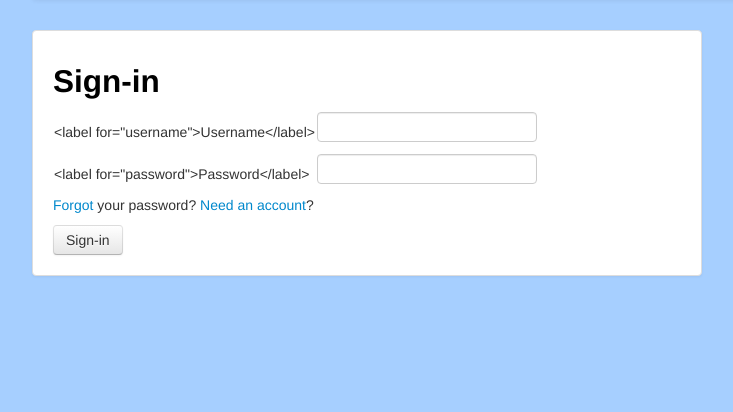
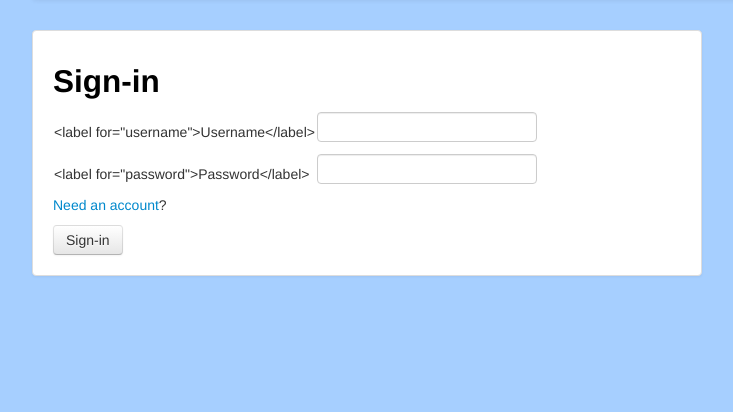
Before and after one commit to Fireworks/sGator, a Django app: template templates/registration/login.html in a window 1280 px wide. Shown: the part 67-479 px from the top of the page, without its empty margins (23-756 px from the left). Run offline with Django 3.2, Linux system fonts and the light colour scheme; the template is opened without the code that fills it, so the values that code supplies are empty, except form fields; tables that the repository leaves empty hold one stand-in row (values such as "Sample post"); form fields are guessed from the names that the template uses; some libraries are stand-ins or nearby versions.

Commit message:
Removed forgot password link, fixed registration link on login page.

```diff
--- a/templates/registration/login.html
+++ b/templates/registration/login.html
@@ -1,7 +1,6 @@
 {% extends "registration/registration_base.html" %}
 {% load i18n %}
-{% url 'auth_password_reset' as auth_pwd_reset_url %}
-{% url 'registration_register' as register_url%}
+{% url '/accounts/register' as register_url%}
 {% block title %}{% trans "Login" %}{% endblock %}
 {% block content %}
 <div class="row-fluid">
@@ -21,8 +20,7 @@
 		    <td>{{ form.password }}</td>
 		</tr>
 		</table>
-		<p>{% blocktrans %}<a href="{{ auth_pwd_reset_url }}">Forgot</a> your password?
-		    <a href="{{ register_url }}">Need an account</a>?{% endblocktrans %}</p>
+		<p>{% blocktrans %}<a href="/accounts/register">Need an account</a>?{% endblocktrans %}</p>
 
 		<input type="submit" class="btn" value="{% trans "Sign-in" %}" />
 		<input type="hidden" name="next" value="{{ next }}" />
```
